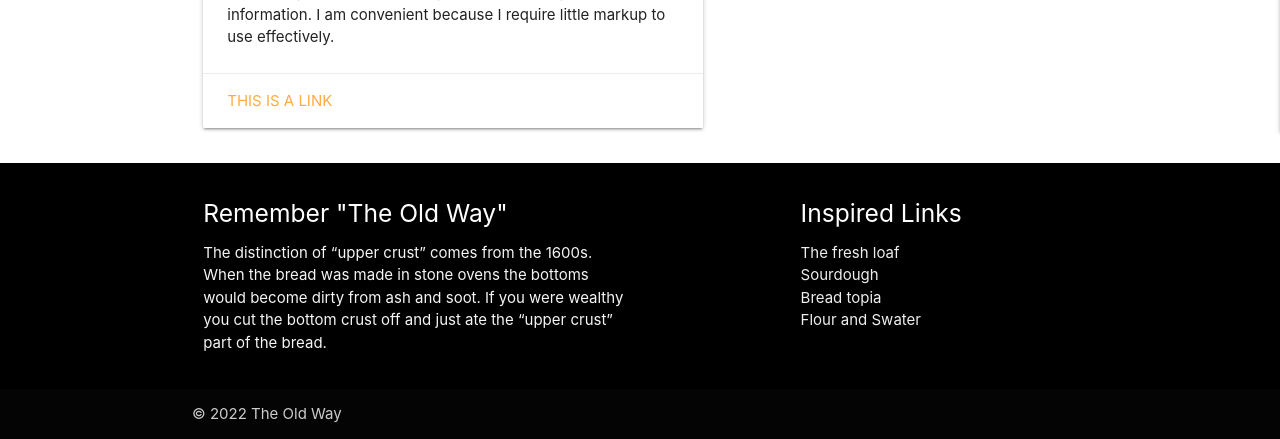
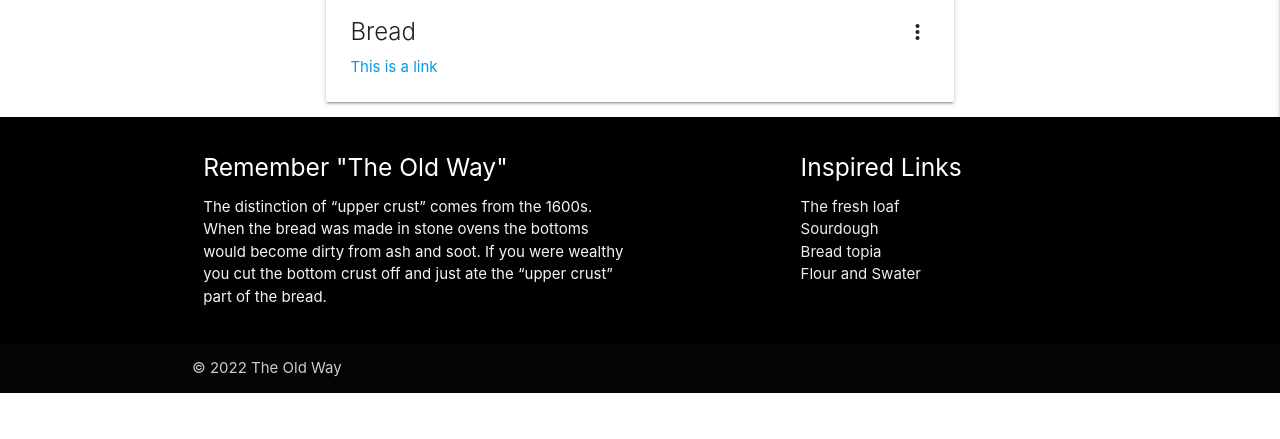
Before and after one commit to Code-Institute-Submissions/Gwidas-the_old_way, a Flask app: page /profile/admin in a window 1280 px wide. Shown: the part 728-1167 px from the top of the page. After the commit the page ends 1121 px from the top, so only its background shows below. Run offline with Flask 2, Linux system fonts and the light colour scheme; the visitor is signed in with stand-in values (Sample User, id 1); a database or web service that is not in the repository returns one stand-in record (values such as "Sample title"); some libraries are stand-ins or nearby versions.

Commit message:
added card with edit, delete, updated buttons to profiel.html

```diff
--- a/app.py
+++ b/app.py
@@ -31,9 +31,6 @@ def about():
 @app.route("/home")
 def home():
     return render_template("home.html")
-
-
-
 
 
 @app.route("/add_recipe")
@@ -99,6 +96,7 @@ def login():
 
 @app.route("/profile/<username>", methods=["GET", "POST"])
 def profile(username):
+    """fetch data from mongodb"""
     # Only users can acces profile
     if not session.get("user"):
         return render_template("error_handlers/404.html")
--- a/static/js/script.js
+++ b/static/js/script.js
@@ -4,19 +4,8 @@
 
 $(document).ready(function(){
     $('.slider').slider();
-  });
-
-  $(document).ready(function(){
     $('.parallax').parallax();
-  });
-
-  $(document).ready(function() {
+    $('.collapsible').collapsible();
+    $(".sidenav").sidenav({edge: "right"});
     M.updateTextFields();
   });
-
-
-  $(document).ready(function(){
-    $('.collapsible').collapsible();
-  });
-
-  $(".sidenav").sidenav({edge: "right"});
--- a/templates/profile.html
+++ b/templates/profile.html
@@ -1,6 +1,6 @@
 {% extends "base.html" %}
 {% block content %}
-
+<!--Wellcoming message-->
     <div class="row">
         <div class="col s12 m8 offset-m2">
             <div class="card-panel">
@@ -10,25 +10,25 @@
             </div>
         </div>
     </div>
+    <!--end-->
 
-    <div class="row">
-        <div class="col s12 m7">
+<div class="container">
     <div class="card">
-            <div class="card-image">
-              <img src="https://images.unsplash.com/photo-1523314832514-41a5cbaefa51?ixlib=rb-1.2.1&ixid=MnwxMjA3fDB8MHxwaG90by1wYWdlfHx8fGVufDB8fHx8&auto=format&fit=crop&w=764&q=80">
-              <h5>Test</h5>
-
-
-
-              <span class="card-title">Card Title</span>
+      <div class="card-image waves-effect waves-block waves-light">
+        <img class="activator" src="https://images.unsplash.com/photo-1541838682688-df8fea24e43c?ixlib=rb-1.2.1&ixid=MnwxMjA3fDB8MHxwaG90by1wYWdlfHx8fGVufDB8fHx8&auto=format&fit=crop&w=1470&q=80">
       </div>
       <div class="card-content">
-              <p>I am a very simple card. I am good at containing small bits of information.
-              I am convenient because I require little markup to use effectively.</p>
+        <span class="card-title activator grey-text text-darken-4">Bread<i class="material-icons right">more_vert</i></span>
+        <p><a href="#">This is a link</a></p>
       </div>
-            <div class="card-action">
-              <a href="#">This is a link</a>
-            </div>
+      <div class="card-reveal">
+        <span class="card-title grey-text text-darken-4">Card Title<i class="material-icons right">close</i></span>
+        <p>Here is some more information about this product that is only revealed once clicked on.</p>
+        <a class="waves-effect waves-light btn black"><i class="material-icons left">cloud</i>Edit</a>
+        <a class="waves-effect waves-light btn black"><i class="material-icons left" >cloud</i>Delete</a>
+        <button class="btn waves-effect waves-light black" type="submit" name="action">Update
+          <i class="material-icons right">send</i>
+        </button>
       </div>
     </div>
 </div>
--- a/templates/recipes.html
+++ b/templates/recipes.html
@@ -26,10 +26,11 @@
         <div class="col s12 m7">
           <div class="card">
             <div class="card-image">
-              <img src="{{ recipe.image }}">
+              <img class="img_recipe" src="{{recipe.img_url}}" alt="recipe_image">
               <span class="card-title">{{ recipe.title }}</span>
             </div>
             <div class="card-content">
+              <p><strong>Description</strong></p>
               <p>{{ recipe.description }}</p>
             </div>
             <div class="card-content">
```
Lines whose indentation alone changed are shown as unchanged.
